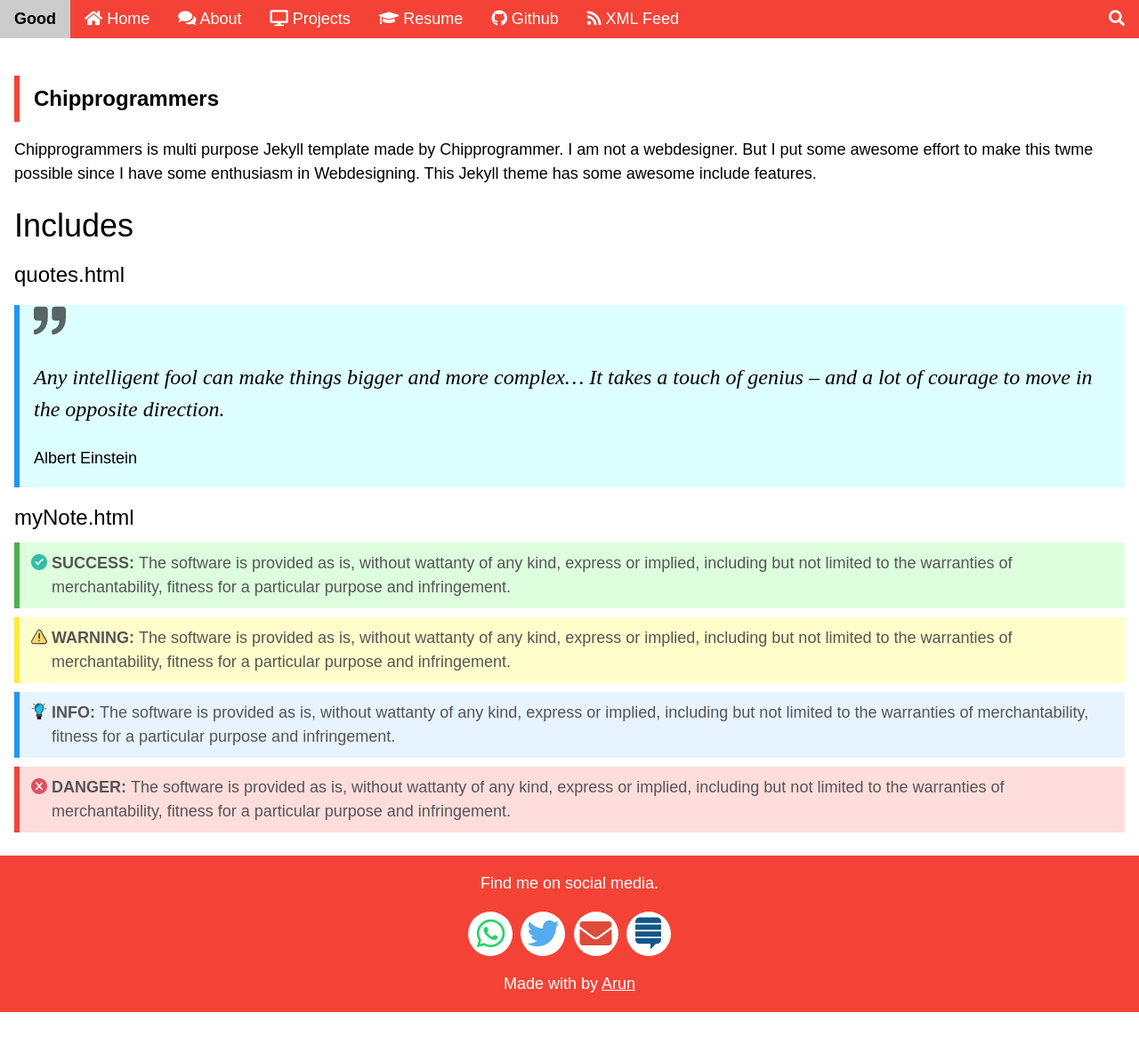
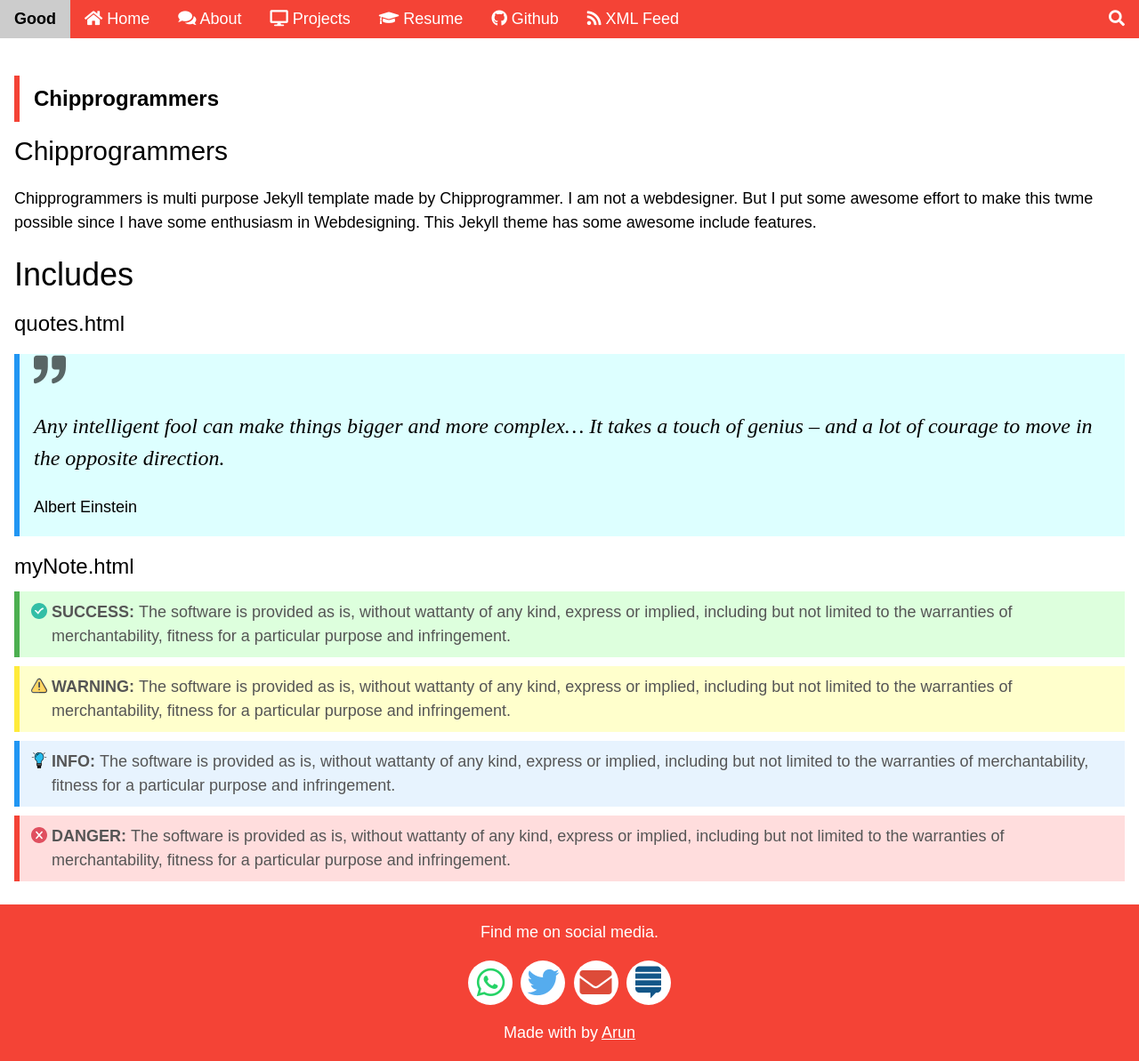
Before and after one commit to chipprogrammers/Good, a Jekyll site: the page built from index.md, in a window 1280 px wide and 1193 px high. Shown: the whole window at 89% size. Built offline with Jekyll 4.4.1, drawn with Linux system fonts in a browser that asks for light colours; some web fonts are replaced; comment, search, counter and statistics services are not loaded.

Commit message:
Update default.html

```diff
--- a/_layouts/default.html
+++ b/_layouts/default.html
@@ -8,6 +8,7 @@
   {% include navbar.html %}
    <div class="w3-container" style="margin-top:75px">
      <h1 class="w3-xlarge w3-padding w3-leftbar w3-border-red"><b>{{ page.title }}</b></h1>
+     <h2 class="main post">{{ page.title }}</h2>
      {{ content }}
   </div>
   {% include footer.html %}
```
